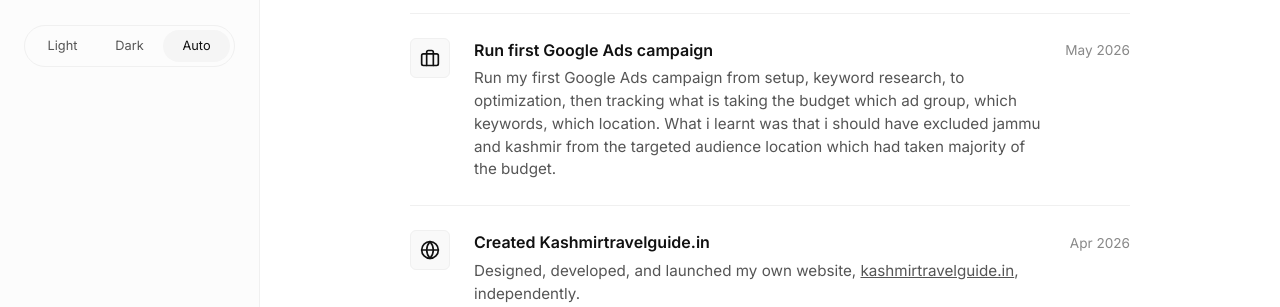
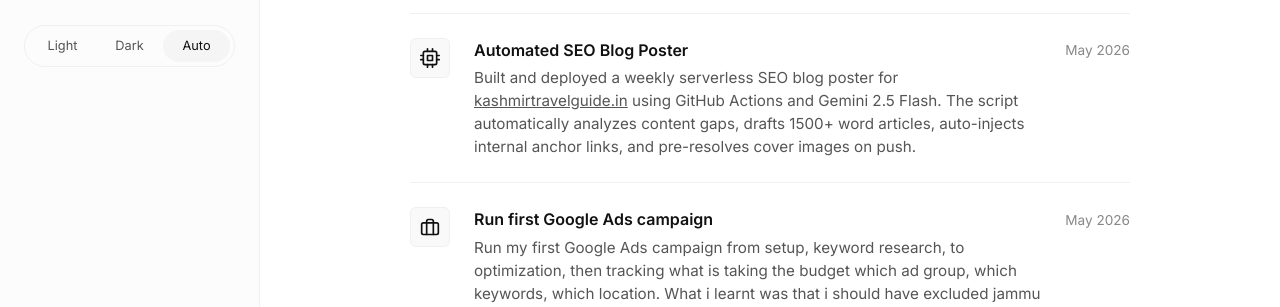
Before and after one commit to aaqqib/aaqib-portfolio, a website: page about.html in a window 1280 px wide. Shown: the part 490-797 px from the top of the page. Drawn offline with nearby package versions, Linux system fonts and the light colour scheme.

Commit message:
chore: update portfolio with weekly SEO blog poster automation project and skills

```diff
--- a/about.html
+++ b/about.html
@@ -107,6 +107,49 @@
         </h2>
         <div class="update-list" style="margin-bottom: 4rem; border-top: 1px solid var(--border)">
 <!-- put googgle ads campaign and kashmirtravelguide.in updates first as they are more recent and relevant to my current career path -->
+           <!-- Automated SEO Blog Poster -->
+           <div class="update-list-item" style="
+                display: flex;
+                gap: 1.5rem;
+                padding: 1.5rem 0;
+                border-bottom: 1px solid var(--border);
+                align-items: flex-start;
+              ">
+            <div class="update-icon" style="
+                  width: 40px;
+                  height: 40px;
+                  background: var(--bg-card);
+                  border: 1px solid var(--border);
+                  border-radius: var(--radius-sm);
+                  display: flex;
+                  align-items: center;
+                  justify-content: center;
+                  flex-shrink: 0;
+                ">
+              <i data-feather="cpu" style="width: 20px; height: 20px"></i>
+            </div>
+            <div class="update-content" style="flex: 1">
+              <div style="font-weight: 600; margin-bottom: 0.25rem">
+                Automated SEO Blog Poster
+              </div>
+              <div style="
+                    font-size: 0.95rem;
+                    color: var(--text-muted);
+                    line-height: 1.5;
+                  ">
+                Built and deployed a weekly serverless SEO blog poster for <a href="https://kashmirtravelguide.in/" target="_blank" style="color: inherit; text-decoration: underline;">kashmirtravelguide.in</a> using GitHub Actions and Gemini 2.5 Flash. The script automatically analyzes content gaps, drafts 1500+ word articles, auto-injects internal anchor links, and pre-resolves cover images on push.
+              </div>
+            </div>
+            <div class="update-date" style="
+                  font-size: 0.85rem;
+                  color: var(--text-light);
+                  flex-shrink: 0;
+                  padding-top: 0.15rem;
+                ">
+              May 2026
+            </div>
+          </div>
+
            <!-- run first Google Ads campaign -->
            <div class="update-list-item" style="
                 display: flex;
```
Also changed, not shown: index.html (+9 -0 lines), portfolio.html (+1 -0 lines).
